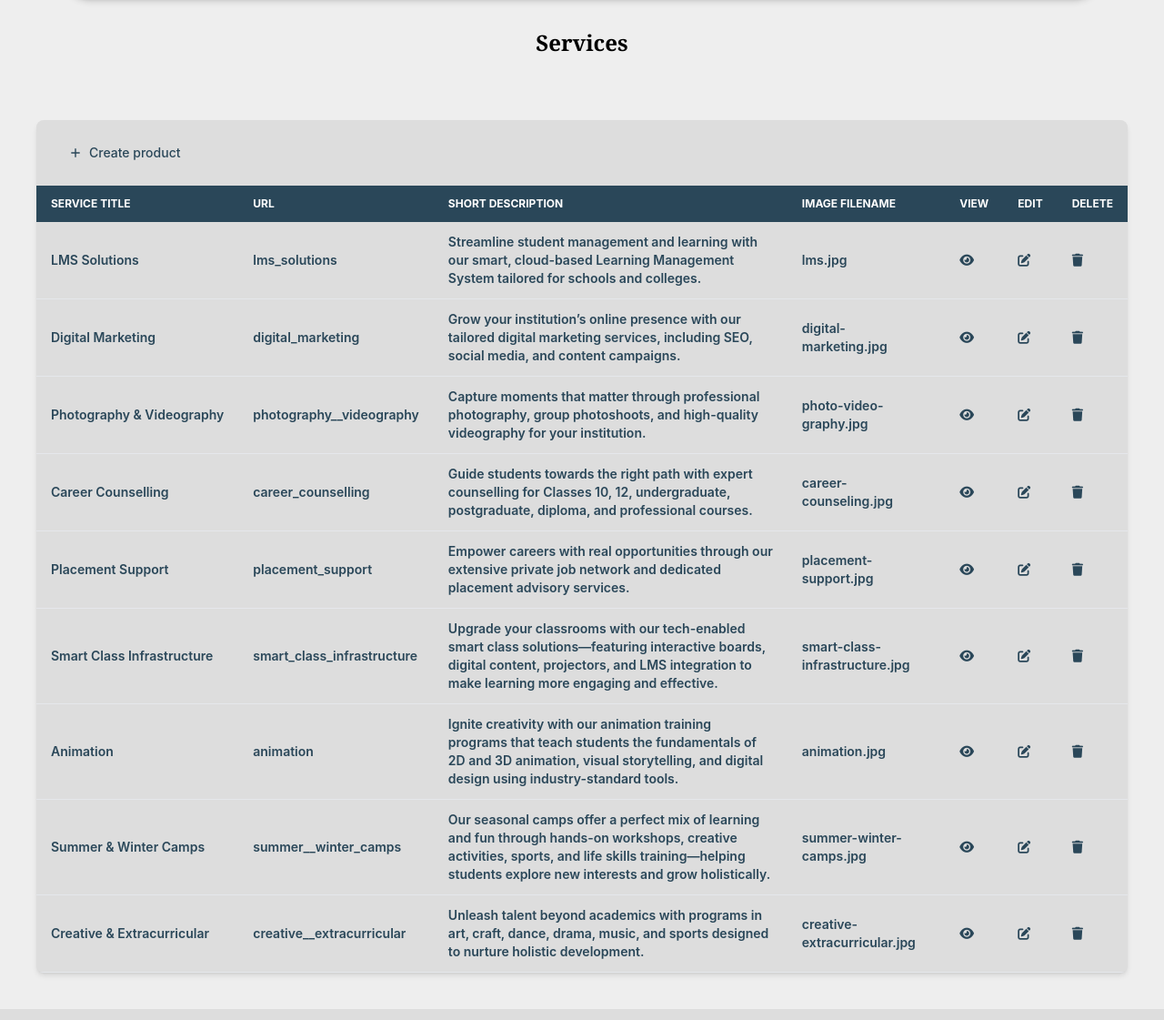
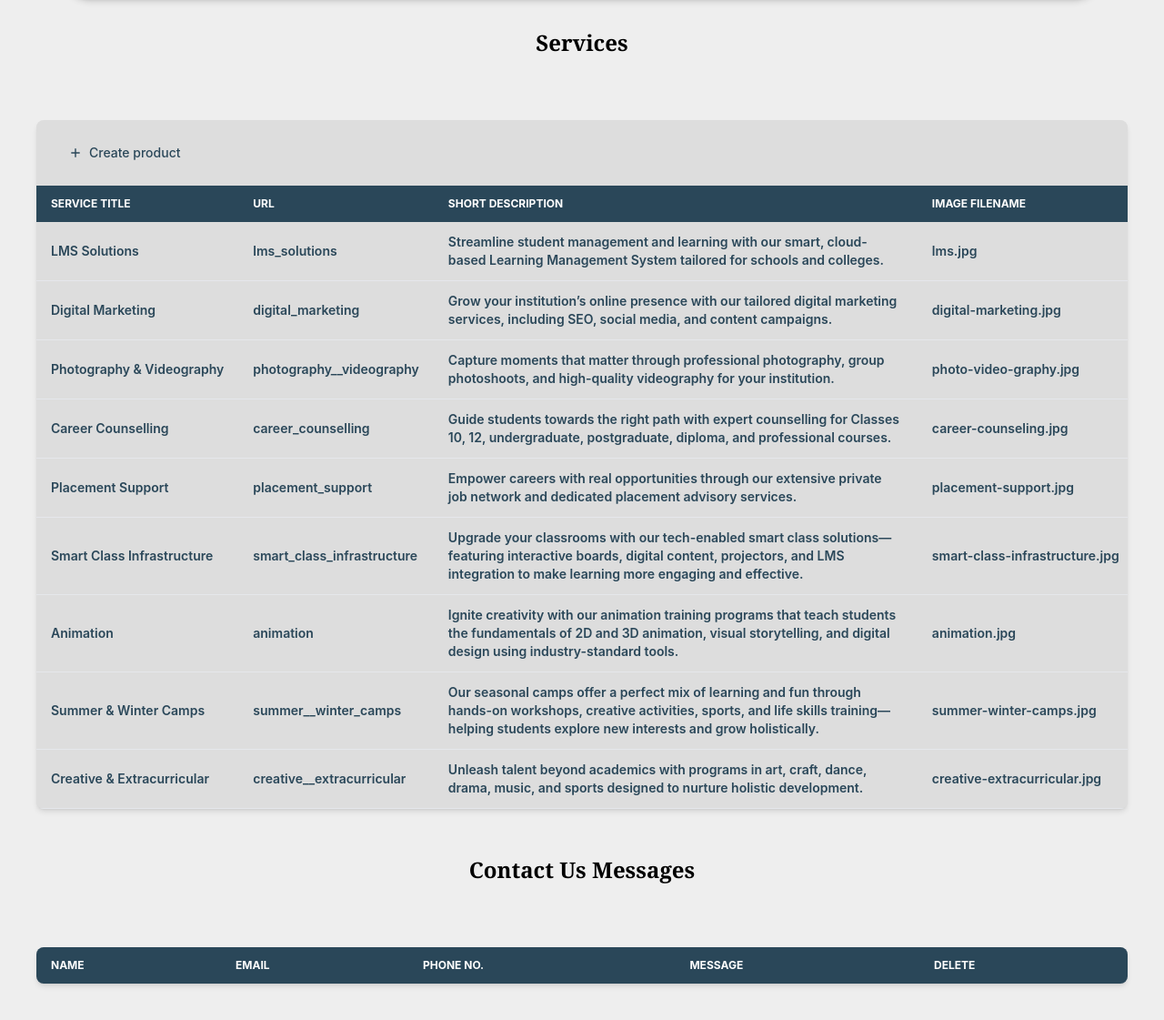
Before and after one commit to ratan-kumar-git/Bright-Career-Path, a Flask app: page /admin in a window 1280 px wide. Shown: the part 92-1213 px from the top of the page at 91% size. Run offline with Flask 3, Linux system fonts and the light colour scheme; a user stored in the database is signed in; lists and menus that the app fills with data are empty; some libraries are stand-ins or nearby versions.

Commit message:
all Done

```diff
--- a/app.py
+++ b/app.py
@@ -76,6 +76,13 @@
     description_id = db.Column(db.Integer, db.ForeignKey('service_description.id'), nullable=False)
     yt_embed_link = db.Column(db.String(500), nullable=False)
 
+# Contact Us Table
+class Contact(db.Model):
+    id = db.Column(db.Integer, primary_key=True)
+    name = db.Column(db.String(100), nullable=False)
+    email = db.Column(db.String(100), nullable=False)
+    number = db.Column(db.String(100), nullable=False)
+    message = db.Column(db.String(500), nullable=False)
 
 with app.app_context():
     db.create_all()
@@ -122,18 +129,24 @@
 
 
 # Contact Page
-@app.route('/contact')
+@app.route('/contact', methods=['POST','GET'])
 def contact():
+    if request.method == 'POST':
+        name = request.form['name']
+        email = request.form['email']
+        number = request.form['number']
+        message = request.form['message']
+
+        new_data = Contact(name=name, email=email, number=number, message=message)
+        db.session.add(new_data)
+        db.session.commit()
+        flash('Message Send Successful.', 'success')
     return render_template('contact.html', title='Contact')
 
 
 # Admin Login
 @app.route('/admin/login', methods=['GET', 'POST'])
 def admin_login():
-    # if not Admin.query.filter_by(email='admin').first():
-    #     admin_user = Admin(name='Admin', email='admin@gmail.com', password='admin@123')
-    #     db.session.add(admin_user)
-    #     db.session.commit()
     if request.method == 'POST':
         email = request.form['email']
         password = request.form['password']
@@ -219,7 +232,8 @@
 
 
     services = Service.query.all()
-    return render_template('admin/admin.html', title='Admin Dashboard', services=services)
+    contacts = Contact.query.all()
+    return render_template('admin/admin.html', title='Admin Dashboard', services=services, contacts=contacts)
 
 # Deleting Services
 @app.route('/admin/delete/<url>', methods=['POST'])
@@ -236,21 +250,21 @@
         img_filename = service.img_filename
         delete_path = os.path.join(app.config['UPLOAD_FOLDER'], img_filename)
 
-        # All Images inside service
-        inside_img_filename = []
-        if img_service_data:
-            for img_file in img_service_data:
-                delete_inside_path = os.path.join(app.config['UPLOAD_FOLDER'], img_file.img_filename)
-                inside_img_filename.append(delete_inside_path)
-
         db.session.delete(service)
         db.session.commit()
 
         if delete_path and os.path.exists(delete_path):
             try:
-                if delete_inside_path and os.path.exists(delete_inside_path):
-                    for delete_inside_path in inside_img_filename:
-                        os.remove(delete_inside_path)
+                # All Images inside service
+                inside_img_filename = []
+                if img_service_data:
+                    for img_file in img_service_data:
+                        delete_inside_path = os.path.join(app.config['UPLOAD_FOLDER'], img_file.img_filename)
+                        inside_img_filename.append(delete_inside_path)
+
+                    if delete_inside_path and os.path.exists(delete_inside_path):
+                        for inside_path in inside_img_filename:
+                            os.remove(inside_path)
                 os.remove(delete_path)
             except Exception as file_error:
                 flash(f"Service deleted, but image file couldn't be removed: {file_error}", "warning")
@@ -269,16 +283,73 @@
     if 'admin_id' not in session:
         return redirect(url_for('admin_login'))
 
-    service = Service.query.get_or_404(url)
+    service = Service.query.filter_by(url=url).first()
+
     if request.method == 'POST':
-        service.title = request.form['title']
-        service.short_description = request.form['short_description']
-        service.img_filename = request.form['img_filename']
-        db.session.commit()
-        flash("Service updated successfully.", "success")
-        return redirect(url_for('admin_dashboard'))
+        # if image not send then run this
+        if not request.files.get('img_filename'):
+            service.title = request.form['title']
+            service.short_description = request.form['short_description']
 
-    return render_template('edit_service.html', title='Edit Service', service=service)
+            db.session.commit()
+            flash("Service updated successfully.", "success")
+            return redirect(url_for('admin_dashboard'))
+
+
+        # when image found then run this
+        title = request.form['title']
+        short_description = request.form['short_description']
+        img_file = request.files.get('img_filename')
+
+        # Validation
+        errors = []
+        if not title or len(title) > 100:
+            errors.append("Title is required and must be under 100 characters.")
+        if not img_file or not allowed_file(img_file.filename):
+            errors.append("Valid image file required (jpg, jpeg, png, etc).")
+        if not short_description or len(short_description) > 500:
+            errors.append("Description is required and must be under 500 characters.")
+
+        if errors:
+            for err in errors:
+                flash(err, "danger")
+            return redirect(request.referrer or url_for('admin_dashboard'))
+
+        # Handle image saving
+        filename = secure_filename(img_file.filename)
+        save_img_path = os.path.join(app.config['UPLOAD_FOLDER'], filename)
+        delete_img_path = os.path.join(app.config['UPLOAD_FOLDER'], service.img_filename)
+
+        # Avoid overwriting
+        base, ext = os.path.splitext(filename)
+        count = 1
+        while os.path.exists(save_img_path):
+            filename = f"{base}_{count}{ext}"
+            save_img_path = os.path.join(app.config['UPLOAD_FOLDER'], filename)
+            count += 1
+
+        try:
+            img_file.save(save_img_path) #save new img
+
+            #delete old img if save new img
+            if os.path.exists(delete_img_path):
+                os.remove(delete_img_path)
+
+            # Update database
+            service.title = title
+            service.short_description = short_description
+            service.img_filename = filename
+            db.session.commit()
+            flash("Service Update successfully.", "success")
+
+        except Exception as e:
+            if os.path.exists(save_img_path):
+                os.remove(save_img_path)
+            db.session.rollback()
+            flash(f"Failed to Update service: {str(e)}", "danger")
+
+
+    return render_template('admin/edit_service.html', title='Edit Service', service=service)
 
 # Show content of Service Page
 @app.route('/admin/<service_url>', methods=['GET', 'POST'])
@@ -432,6 +503,18 @@
 
     return redirect(request.referrer or url_for('admin_dashboard'))
 
+# Delete contact us message
+@app.route('/admin/delete_contact/<id>', methods=['POST'])
+def delete_contact(id):
+    if 'admin_id' not in session:
+        return redirect(url_for('admin_login'))
+    contact = Contact.query.filter_by(id=id).first()
+    db.session.delete(contact)
+    db.session.commit()
+    flash('Contact us message deleted successfully', "success")
+
+    return redirect(url_for('admin_dashboard'))
+
 
 if __name__ == '__main__':
-    app.run(debug=True)
+    app.run()
--- a/static/css/output.css
+++ b/static/css/output.css
@@ -894,6 +894,10 @@
   width: 2.25rem;
 }
 
+.w-\[500px\] {
+  width: 500px;
+}
+
 .w-full {
   width: 100%;
 }
@@ -1453,6 +1457,11 @@
   color: rgb(255 255 255 / var(--tw-text-opacity, 1));
 }
 
+.text-red {
+  --tw-text-opacity: 1;
+  color: rgb(255 0 0 / var(--tw-text-opacity, 1));
+}
+
 .shadow-lg {
   --tw-shadow: 0 10px 15px -3px rgb(0 0 0 / 0.1), 0 4px 6px -4px rgb(0 0 0 / 0.1);
   --tw-shadow-colored: 0 10px 15px -3px var(--tw-shadow-color), 0 4px 6px -4px var(--tw-shadow-color);
--- a/templates/admin/admin.html
+++ b/templates/admin/admin.html
@@ -112,37 +112,42 @@
             <table class="w-full text-sm text-left text-primarytext">
                 <thead class="text-xs text-white uppercase bg-primarytext">
                     <tr>
-                        <th scope="col" class="px-4 py-3">Service Title</th>
-                        <th scope="col" class="px-4 py-3">Url</th>
-                        <th scope="col" class="px-4 py-3">Short Description</th>
-                        <th scope="col" class="px-4 py-3">Image Filename</th>
-                        <th scope="col" class="px-4 py-3">View</th>
-                        <th scope="col" class="px-4 py-3">Edit</th>
-                        <th scope="col" class="px-4 py-3">Delete</th>
+                        <th scope="col" class="px-4 py-3 whitespace-nowrap">Service Title</th>
+                        <th scope="col" class="px-4 py-3 whitespace-nowrap">Url</th>
+                        <th scope="col" class="px-4 py-3 whitespace-nowrap">Short Description</th>
+                        <th scope="col" class="px-4 py-3 whitespace-nowrap">Image Filename</th>
+                        <th scope="col" class="px-4 py-3 whitespace-nowrap">View</th>
+                        <th scope="col" class="px-4 py-3 whitespace-nowrap">Edit</th>
+                        <th scope="col" class="px-4 py-3 whitespace-nowrap">Delete</th>
                     </tr>
                 </thead>
                 <tbody>
                     {% for service in services %}
-                    <tr class="border-b">
+                    <tr class="border-b hover:bg-primarybutton">
                         <th class="px-4 py-3 font-semibold text-primarytext hover:text-black whitespace-nowrap">
                             {{service.title}}
                         </th>
-                        <td class="px-4 py-3 font-semibold text-primarytext hover:text-black">{{service.url}}</td>
+                        <td class="px-4 py-3 font-semibold text-primarytext hover:text-black whitespace-nowrap">{{service.url}}</td>
                         <td class="px-4 py-3 font-semibold text-primarytext hover:text-black">
-                            {{service.short_description }}
+                            <div class="w-[500px]">
+                                {{service.short_description }}
+                            </div>
                         </td>
-                        <td class="px-4 py-3 font-semibold text-primarytext hover:text-black">{{service.img_filename}}
+                        <td class="px-4 py-3 font-semibold text-primarytext hover:text-black whitespace-nowrap">{{service.img_filename}}
                         </td>
+                        <!-- Inside Service -->
                         <td class="px-4 py-3 font-semibold text-primarytext hover:text-black">
                             <a href="{{ url_for('admin_service_data', service_url=service.url) }}">
                                 <i class="fa-solid fa-eye"></i>
                             </a>
                         </td>
+                        <!-- Edit Services -->
                         <td class="px-4 py-3 font-semibold text-primarytext hover:text-black">
-                            <a href="">
+                            <a href="{{ url_for('edit_service', url=service.url) }}">
                                 <i class="fa-solid fa-pen-to-square"></i>
                             </a>
                         </td>
+                        <!-- Delete Services -->
                         <td class="px-4 py-3 font-semibold text-primarytext hover:text-black">
                             <form action="{{ url_for('delete_service', url=service.url) }}" method="POST"
                                 style="display: inline;">
@@ -160,4 +165,58 @@
     </div>
 </section>
 
+<h1 class="animate-bounce animate-infinite text-center text-2xl md:text-3xl lg:text-4xl py-5 font-serif font-extrabold">
+    Contact Us Messages
+</h1>
+
+<!-- Contact Us Table -->
+<section class="bg-primary mx-5 md:mx-10 max-w-full my-5 md:my-10 animate-fade-up">
+    <!-- Start coding here -->
+    <div class="bg-secondary text-primarytext relative shadow-md sm:rounded-lg overflow-hidden">
+        <div class="overflow-x-auto">
+            <table class="w-full text-sm text-left text-primarytext">
+                <thead class="text-xs text-white uppercase bg-primarytext">
+                    <tr>
+                        <th scope="col" class="px-4 py-3 whitespace-nowrap">Name</th>
+                        <th scope="col" class="px-4 py-3 whitespace-nowrap">Email</th>
+                        <th scope="col" class="px-4 py-3 whitespace-nowrap">Phone No.</th>
+                        <th scope="col" class="px-4 py-3 whitespace-nowrap">Message</th>
+                        <th scope="col" class="px-4 py-3 whitespace-nowrap">Delete</th>
+                    </tr>
+                </thead>
+                <tbody>
+                    {% for contact in contacts %}
+                    <tr class="border-b hover:bg-primarybutton">
+                        <th class="px-4 py-3 font-semibold text-primarytext hover:text-black whitespace-nowrap">
+                            {{contact.name}}
+                        </th>
+                        <td class="px-4 py-3 font-semibold text-primarytext hover:text-black whitespace-nowrap">
+                            {{contact.email}}
+                        </td>
+                        <td class="px-4 py-3 font-semibold text-primarytext hover:text-black whitespace-nowrap">
+                            {{contact.number}}
+                        </td>
+                        <td class="px-4 py-3 font-semibold text-primarytext hover:text-black">
+                            <div class="w-[500px]">
+                                {{contact.message }}
+                            </div>
+                        </td>
+                        <!-- Delete Services -->
+                        <td class="px-4 py-3 font-semibold text-primarytext hover:text-black">
+                            <form action="{{ url_for('delete_contact', id=contact.id) }}" method="POST"
+                                style="display: inline;">
+                                <button type="submit"
+                                    onclick="return confirm('Are you sure you want to delete this service?');">
+                                    <i class="fa-solid fa-trash"></i>
+                                </button>
+                            </form>
+                        </td>
+                    </tr>
+                    {% endfor %}
+                </tbody>
+            </table>
+        </div>
+    </div>
+</section>
+
 {% endblock %}
--- a/templates/layout.html
+++ b/templates/layout.html
@@ -136,8 +136,8 @@
         </div>
 
         <!-- Back to Top Button -->
-        <div class="fixed bottom-6 right-4">
-            <a href="#top" class="bg-pink-600 hover:bg-pink-700 text-white px-4 py-3 rounded-full shadow-lg">
+        <div class="fixed bottom-6 right-4" id="top">
+            <a href="" class="bg-pink-600 hover:bg-pink-700 text-white px-4 py-3 rounded-full shadow-lg">
                 <i class="fa-solid fa-angle-up"></i>
             </a>
         </div>
```
Also changed, not shown: templates/admin/admin_services.html (+5 -5 lines), templates/admin/edit_service.html (added, +63 -0 lines), templates/contact.html (+23 -5 lines), instance/services.db.
